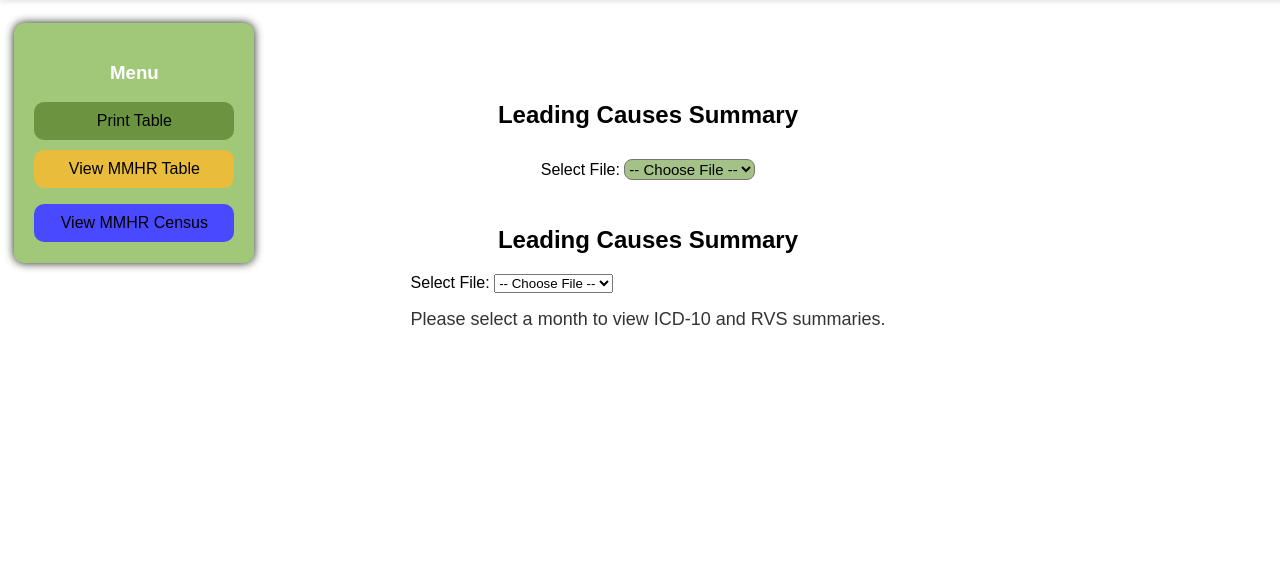
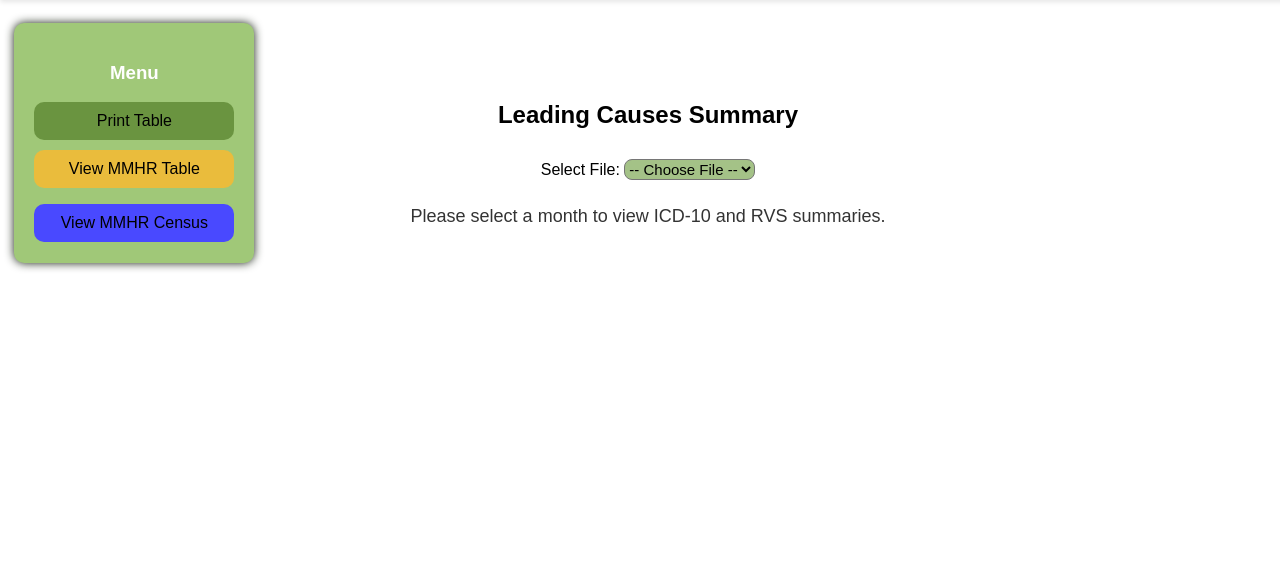
Before and after one commit to melktii11/mmhr, a PHP site: page /leading_causes.php in a window 1280 px wide. Shown: the part 90-660 px from the top of the page. Run offline with PHP 8.4, Linux system fonts and the light colour scheme; data that the repository does not hold is empty.

Commit message:
Update leading_causes.php

```diff
--- a/leading_causes.php
+++ b/leading_causes.php
@@ -226,34 +226,6 @@ if ($selected_file_id && $selected_sheet) {
         </div>
     </form>
 
-    <div class="table-responsive" id="content">
-    <h2 class="text-center mt-4" style="margin-top:20px;">Leading Causes Summary</h2>
-
-    <form method="GET" class="mb-4" id="filterForm">
-        <div class="sige">
-            <label for="file_id">Select File:</label>
-            <select name="file_id" id="file_id" onchange="document.getElementById('filterForm').submit()" class="form-select w-25 d-inline-block mb-2">
-                <option value="">-- Choose File --</option>
-                <?php foreach ($files as $file): ?>
-                    <option value="<?= $file['id'] ?>" <?= $selected_file_id == $file['id'] ? 'selected' : '' ?>>
-                        <?= htmlspecialchars($file['file_name']) ?>
-                    </option>
-                <?php endforeach; ?>
-            </select>
-
-            <?php if ($selected_file_id): ?>
-                <label for="sheet">Select Sheet:</label>
-                <select name="sheet" id="sheet" onchange="document.getElementById('filterForm').submit()" class="form-select w-25 d-inline-block mb-2">
-                    <option value="" disabled selected>Select Month</option>
-                    <?php foreach ($sheets as $sheet): ?>
-                        <option value="<?= $sheet ?>" <?= $sheet === $selected_sheet ? 'selected' : '' ?>>
-                            <?= $sheet ?>
-                        </option>
-                    <?php endforeach; ?>
-                </select>
-            <?php endif; ?>
-        </div>
-    </form>
 
     <div class="table-responsive1 d-flex justify-content-between gap-4" id="printable">
         <?php if ($selected_sheet): ?>
```
